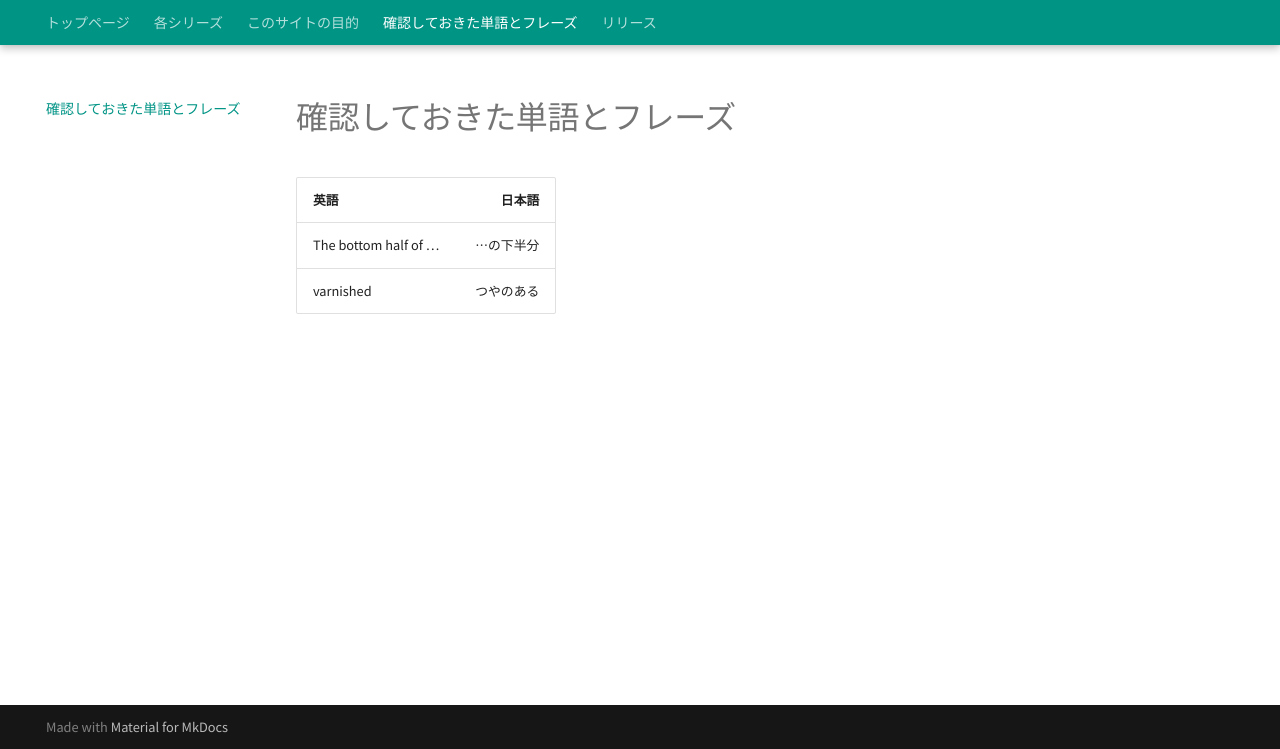
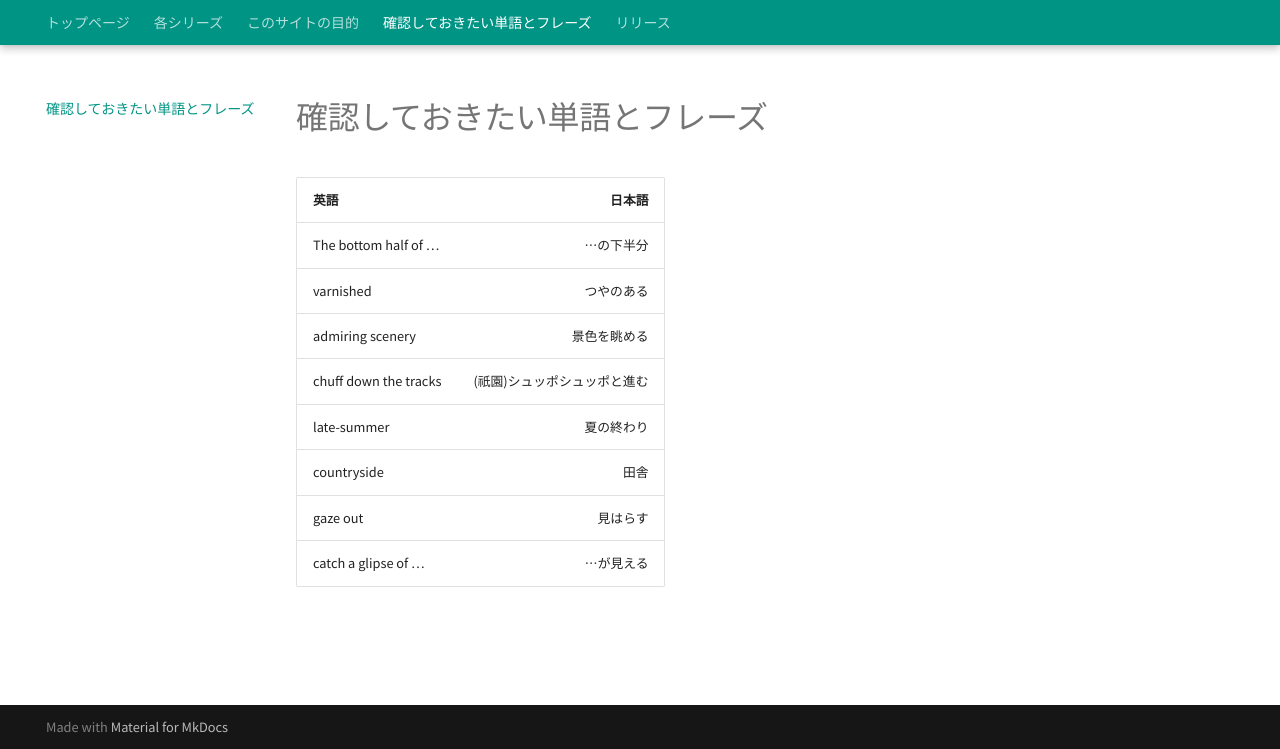
Before and after one commit to Migoreng/AdventuresOnTrains, a plain HTML site: page Remarkable-words/index.html in a window 1280 px wide. Shown: the part 51-800 px from the top of the page. Drawn offline with Linux system fonts and the light colour scheme; no server answers.

Commit message:
Deployed 768061c with MkDocs version: 1.6.0

```diff
--- a/Remarkable-words/index.html
+++ b/Remarkable-words/index.html
@@ -20,7 +20,7 @@
 
 
 
-        <title>確認しておきた単語とフレーズ - Adventures On Trainsを読もう</title>
+        <title>確認しておきたい単語とフレーズ - Adventures On Trainsを読もう</title>
 
 
 
@@ -108,7 +108,7 @@
         <div class="md-header__topic" data-md-component="header-topic">
           <span class="md-ellipsis">
 
-              確認しておきた単語とフレーズ
+              確認しておきたい単語とフレーズ
 
           </span>
         </div>
@@ -279,7 +279,7 @@
 
 
 
-  確認しておきた単語とフレーズ
+  確認しておきたい単語とフレーズ
 
       </a>
     </li>
@@ -547,7 +547,7 @@
 
 
   <span class="md-ellipsis">
-    確認しておきた単語とフレーズ
+    確認しておきたい単語とフレーズ
   </span>
 
 
@@ -613,7 +613,7 @@
 
 
 
-<h1 id="_1">確認しておきた単語とフレーズ</h1>
+<h1 id="_1">確認しておきたい単語とフレーズ</h1>
 <table>
 <thead>
 <tr>
@@ -629,6 +629,30 @@
 <tr>
 <td style="text-align: left;">varnished</td>
 <td style="text-align: right;">つやのある</td>
+</tr>
+<tr>
+<td style="text-align: left;">admiring scenery</td>
+<td style="text-align: right;">景色を眺める</td>
+</tr>
+<tr>
+<td style="text-align: left;">chuff down the tracks</td>
+<td style="text-align: right;">(祇園)シュッポシュッポと進む</td>
+</tr>
+<tr>
+<td style="text-align: left;">late-summer</td>
+<td style="text-align: right;">夏の終わり</td>
+</tr>
+<tr>
+<td style="text-align: left;">countryside</td>
+<td style="text-align: right;">田舎</td>
+</tr>
+<tr>
+<td style="text-align: left;">gaze out</td>
+<td style="text-align: right;">見はらす</td>
+</tr>
+<tr>
+<td style="text-align: left;">catch a glipse of …</td>
+<td style="text-align: right;">…が見える</td>
 </tr>
 </tbody>
 </table>
```
Also changed, not shown: 404.html (+2 -2 lines), Murder-on-the-Safari-Star/Chapter1-CHRISTMAS-IN-CREWE/index.html (+2 -2 lines), THE-HIGH-LAND-FALCON-THIEF/Chapter1-TICKET-TO-RIDE/index.html (+2 -2 lines), THE-HIGH-LAND-FALCON-THIEF/Chapter2-THE-HIGHLAND-FALCON/index.html (+2 -2 lines), index.html (+2 -2 lines), released/index.html (+2 -2 lines), search/search_index.json (+1 -1 lines), whatssite/index.html (+2 -2 lines), 1 other file.
